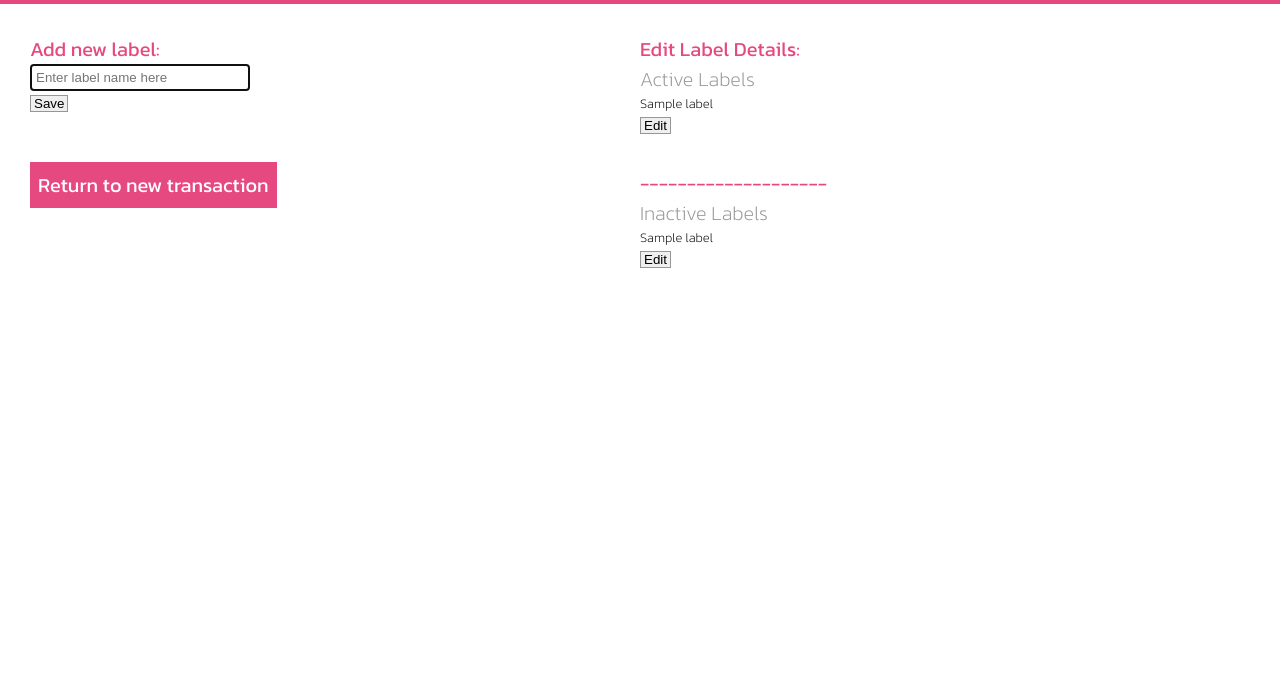
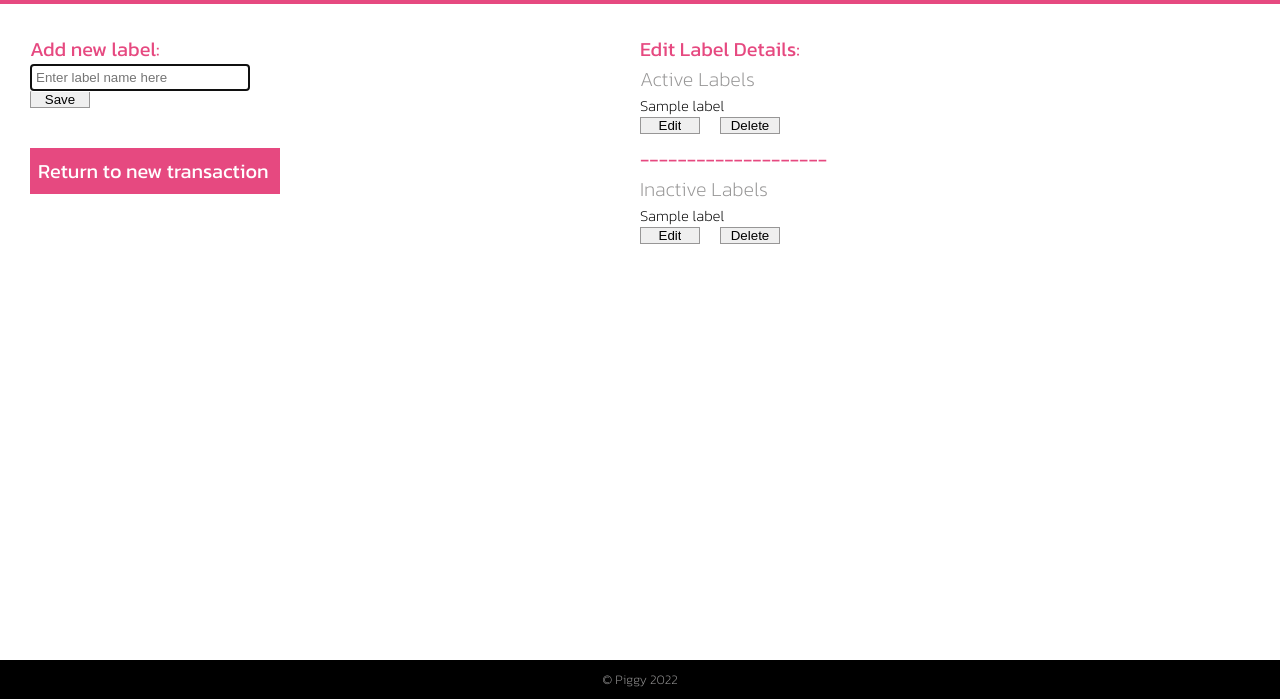
Before and after one commit to ColetteDufficy/piggy_spend_tracker, a Flask app: page /labels in a window 1280 px wide. Shown: the part 101-800 px from the top of the page. Run offline with Flask 2, Linux system fonts and the light colour scheme; a database or web service that is not in the repository returns one stand-in record (values such as "Sample title"); some libraries are stand-ins or nearby versions.

Commit message:
css nearly complete

```diff
--- a/db/piggy.sql
+++ b/db/piggy.sql
@@ -18,8 +18,8 @@ CREATE TABLE labels (
 CREATE TABLE transactions (
     id SERIAL PRIMARY KEY,
     date DATE,
-    retailer_id INT REFERENCES retailers(id) ON DELETE SET NULL,
-    label_id INT REFERENCES labels(id) ON DELETE SET NULL,
+    retailer_id INT REFERENCES retailers(id) ON DELETE CASCADE,
+    label_id INT REFERENCES labels(id) ON DELETE CASCADE,
     value Numeric(19,2) NOT NULL
 );
 
--- a/repositories/label_repository.py
+++ b/repositories/label_repository.py
@@ -1,6 +1,6 @@
 from db.run_sql import run_sql
 
-from models.label import Label #importing the class of Retailer to be used in CRUD
+from models.label import Label #importing the class of Label to be used in CRUD
 
 
 #SAVE
@@ -10,8 +10,7 @@ def save(label):
         VALUES (%s, %s)
         RETURNING *
     """
-    #i dont insert a value ie '%s' for the id value here, because it hasnt been generated yet - because its a new item, and thereore doesnt have an id yet. Thats why its listed as None in the def init on reatiler.py file
-
+    #i dont insert a value ie '%s' for the id value here, because it hasnt been generated yet - because its a new item, and thereore doesnt have an id yet. Thats why its listed as None in the def init on label.py file
     values = [
         label.name,
         label.active
@@ -77,7 +76,7 @@ def select_all_alphabetically_and_active():
 def select_all_alphabetically_and_inactive():
     labels = [] #the user cant see or acces the DB directly, so we first need to generate a new list to add ALL labels to it.
 
-    sql = "SELECT * FROM labels WHERE active=False ORDER BY name" #i only want ACTIVE=TRUE labels
+    sql = "SELECT * FROM labels WHERE active=False ORDER BY name" #i only want ACTIVE=FALSE labels
     results = run_sql(sql)
 
     for row in results:
@@ -100,8 +99,6 @@ def select(id):
     result = run_sql(sql, values)[0]
 
     if result is not None:
-# alterntaive line of code:
-    # if row is not None:
         label = Label(
             result['name'],
             result['active'],
--- a/repositories/retailer_repository.py
+++ b/repositories/retailer_repository.py
@@ -87,7 +87,7 @@ def select_all_alphabetically_and_active():
 def select_all_alphabetically_and_inactive():
     retailers = [] #the user cant see or acces the DB directly, so we first need to generate a new list to add ALL reatilers to it.
 
-    sql = "SELECT * FROM retailers WHERE active=False ORDER BY name" #i only want ACTIVE=TRUE retailers
+    sql = "SELECT * FROM retailers WHERE active=False ORDER BY name" #i only want ACTIVE=FALSE retailers
     results = run_sql(sql)
 
     for row in results:
@@ -139,6 +139,7 @@ def delete(id):
     run_sql(sql, values)
 
 
+
 #UPDATE
 def update(retailer):
     sql = """
--- a/static/style.css
+++ b/static/style.css
@@ -179,6 +179,8 @@ header {
     flex: 1;
 }
 
+
+
 /* Style the input fields */
 .column input[type=text] {
     border: 1px black solid;
@@ -188,6 +190,11 @@ header {
   }
 
 
+.button {
+    cursor: pointer;
+    margin: 0px 20px 0 0px;
+    width: 60px;
+}
 
 .new_container h3 {
     font-weight: 400;
@@ -212,6 +219,7 @@ header {
 }
 
 button {
+    cursor: pointer;
     display: flex;
     justify-content: center;
     margin-top: 4px;
@@ -231,14 +239,19 @@ button a {
     font-size: 8px;
 }
 
+.return_link {
+    background-color: rgb(230, 73, 128);
+    padding: 8px;
+    margin: 40px 0px;
+    border: 100px;
+    width: 250px
+}
+
 .return_link a {
     font-weight: 400;
     font-size: 20px;
     color: white;
     text-decoration: none;
-    background-color: rgb(230, 73, 128);
-    padding: 8px;
-    margin: 20px 0px;
 }
 
 select {
@@ -275,7 +288,22 @@ select {
     color: rgb(230, 73, 128);
 }
 
-/* .details {
+.right_column p {
+    font-size: 15px;
+}
+
+.right_column h2 {
+    font-size: 27px;
+    color: rgb(230, 73, 128);
+}
+
+.right_column_buttons {
+    display: flex;
+    text-align: center;
+    padding: 0px 0px 10px 0px;
+}
+
+/* .transaction_wrapper {
     border: green 2px solid;
     display: flex;
     padding: 40px;
@@ -283,23 +311,23 @@ select {
     align-items: center;
     border: 1px rgb(46, 47, 47) solid;
     margin: 10px 0px;
-  }  */
+  }   */
 
-.transaction_wrapper {
-    border: green 2px solid;
-    display: flex;
-    padding: 40px;
-    flex-flow: wrap;
-    align-items: center;
-    border: 1px rgb(46, 47, 47) solid;
-    margin: 10px 0px;
-  }
-
-  .details {
+  /* .details {
     border: blue 1px solid;
     display: flex;
     flex-flow: wrap;
     align-items: center;
+  } */
+
+  .inner_details {
+    border-top: 1px rgb(183, 181, 181) solid;
+    display: flex;
+    flex-flow: wrap;
+    align-items: center;
+    text-align: right;
+    padding: 0px 30px 0px 0px;
+    justify-content: space-between;;
   }
 
 
--- a/templates/base.html
+++ b/templates/base.html
@@ -22,16 +22,16 @@
         <li><a href="/log_off">Log Off</a></li>
       </ul>
     </nav>
+  </header>
 
-  </header>
   <p class="pink_bar">pink bar</p>
 
     {% block content %}
     {% endblock %}
 
-  <!-- <div class="footer">
+  <div class="footer">
     <p>&copy; Piggy 2022</p>
-  </div> -->
+  </div>
 
 </body>
 </html>
--- a/templates/index.html
+++ b/templates/index.html
@@ -7,11 +7,11 @@
         <p>Welcome back!</p>
         <p>Your total spend so far is:</p>
         <!-- keeping the snout and total together in the div piggie-snout-total-wrapper -->
-        <div class = "snout_and_total_container">
+        <section class = "snout_and_total_container">
             <!-- this is the class containing the image - the url is in the css file -->
-            <div class = "snout_logo_watermark"> </div>
+            <section class = "snout_logo_watermark"> </section>
                 <h1>£{{total}}</h1>
-            </div>
+        </section>
     </section>
 
     <!-- link to the transaction page -->
--- a/templates/labels/index.html
+++ b/templates/labels/index.html
@@ -10,11 +10,9 @@
                         <label for="name"></label>
                         <input type="text" name="name" placeholder="Enter label name here" id="name" required autofocus>
 
-                        <button><input type="submit" value="Save"></button>
+                        <button class="button"><input type="submit" value="Save"></button>
                     </form>
 
-                    <br>
-                    <br>
                     <h3 class="return_link"><a href="/transactions">Return to new transaction</a></h3>
                 </div>
                 <!-- end of the left_column class -->
@@ -28,20 +26,26 @@
                     <h3>Edit Label Details:</h3>
                     <h4>Active Labels</h4>
                     {% for label in labels_active %}
-                    <p>{{label.name}} </p>
-                    <form action="/labels/{{label.id}}/edit" method="GET">
-                    <button><input type="submit" value="Edit">
-                    </form></button>
+                        <p>{{label.name}} </p>
+                        <section class="right_column_buttons">
+                            <form action="/labels/{{label.id}}/edit" method="GET">
+                                <button class="button"><input type="submit" value="Edit"></form></button>
+                            <form action="/labels/{{label.id}}/delete" method="post">
+                                <button class="button"><input type="submit" value="Delete"> </form></button>
+                            </section>
+                            {% endfor %}
 
-                    {% endfor %}
-                    <br>
-                    <h3>--------------------</h3>
+            <h3>--------------------</h3>
                 <h4>Inactive Labels </h4>
                 {% for label in labels_inactive %}
                 <p>{{ label.name }}</p>
-                <form action="/labels/{{ label.id }}/edit" method="GET">
-                <button><input type="submit" value="Edit">
-                </form></button>
+                <section class="right_column_buttons">
+                    <form action="/labels/{{ label.id }}/edit" method="GET">
+                    <button class="button"><input type="submit" value="Edit">
+                    </form></button>
+                    <form action="/labels/{{ label.id }}/delete" method="post">
+                    <button class="button"><input type="submit" value="Delete"> </form></button>
+                </section>
                 {% endfor %}
             </div>
             <!-- end of the right_column class -->
```
Also changed, not shown: controllers/transactions_controller.py (+4 -18 lines), templates/retailers/index.html (+15 -8 lines), templates/transactions/index.html (+14 -13 lines), tests/piggy_test.py (+1 -1 lines).
